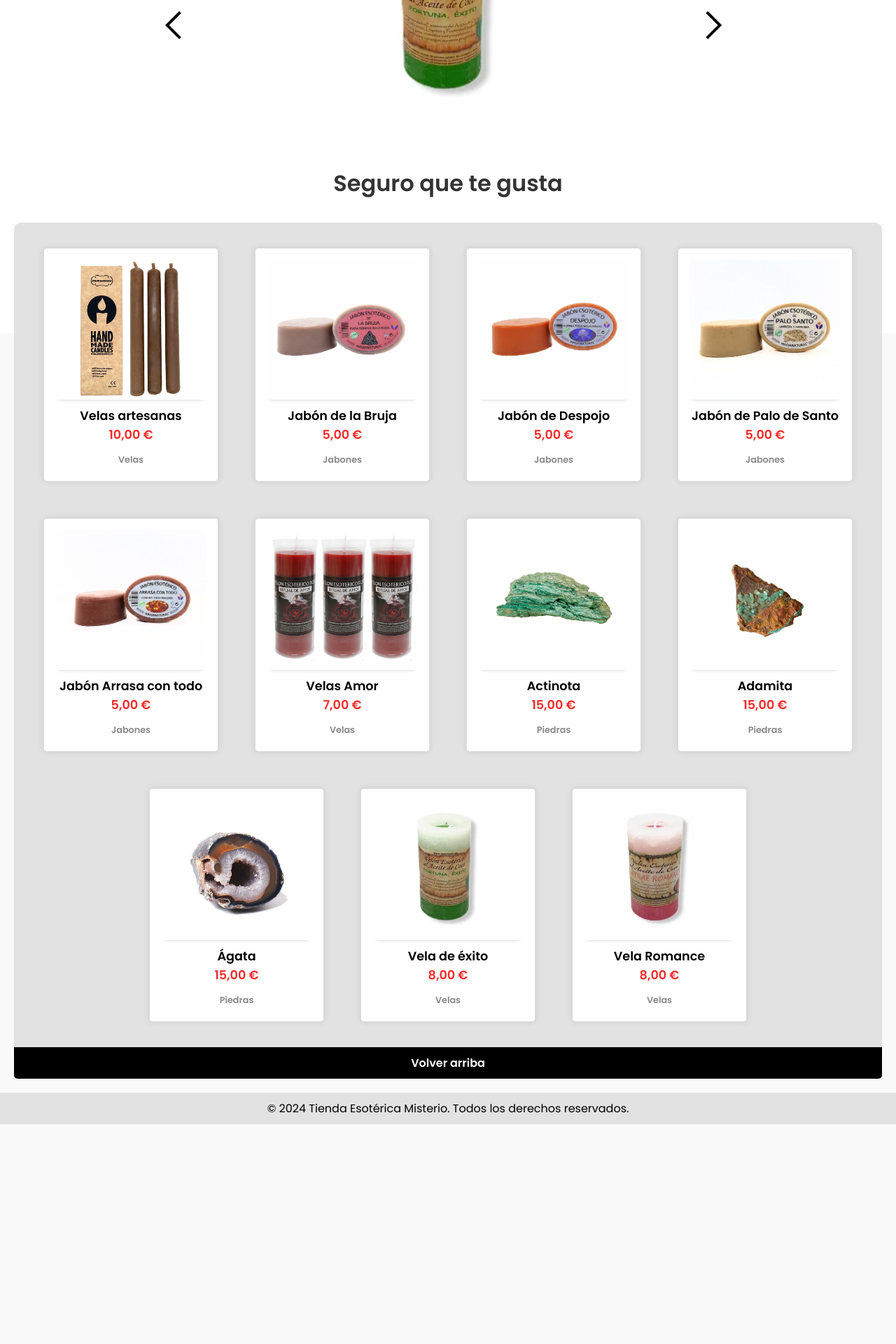
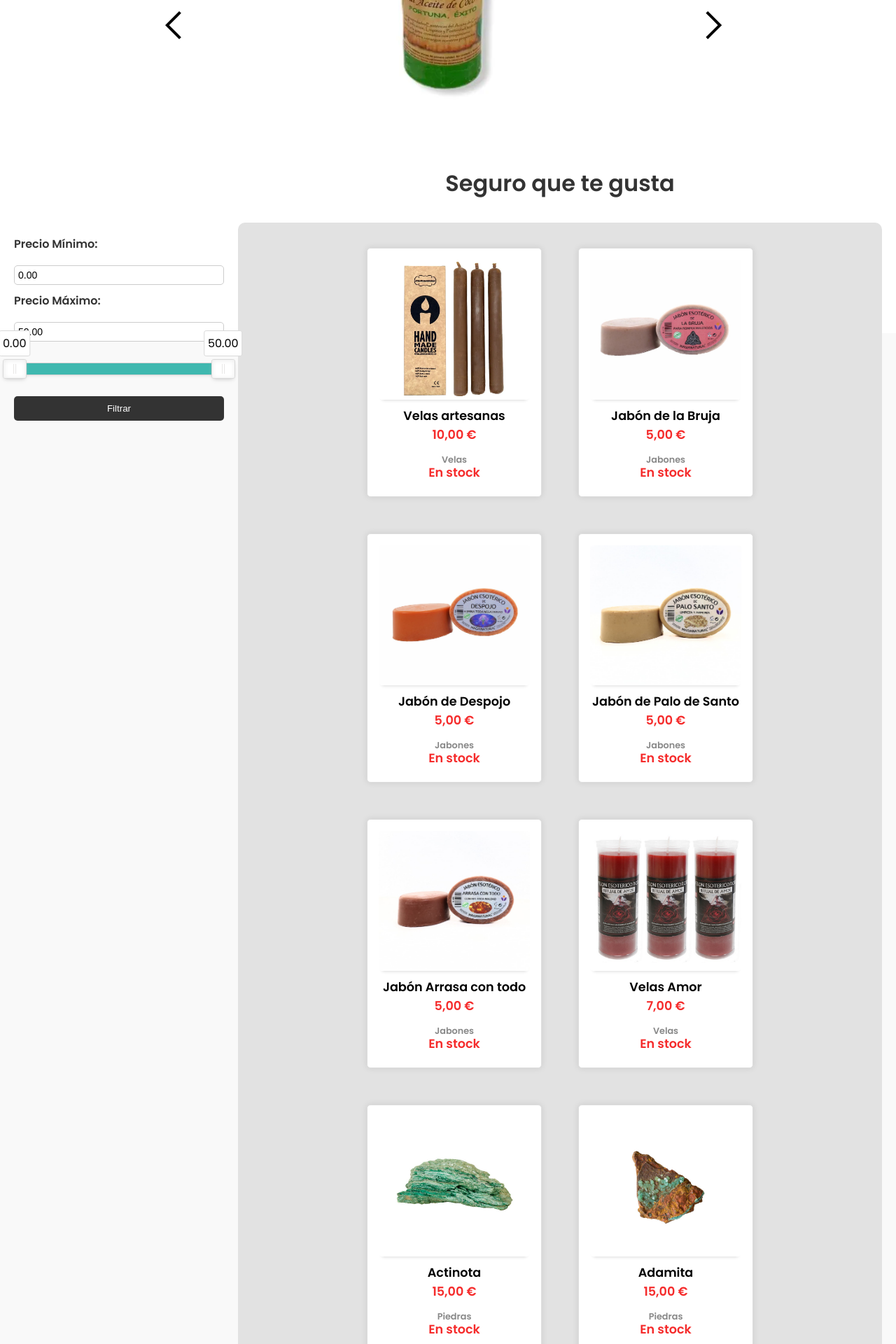
Before and after one commit to HectorNG840/tienda_Esoterica, a Django app: page / in a window 1280 px wide. Shown: the part 324-2244 px from the top of the page at 70% size. Before the commit the page ends 1930 px from the top, so only its background shows below. Run offline with Django 5.2, Linux system fonts and the light colour scheme; data comes from the database, SQL or seed files in the repository; both versions use the stored data as it was after the commit; some libraries are stand-ins or nearby versions.

Commit message:
Feat: Add price slide and quantity to the products

```diff
--- a/tienda/static/css/base.css
+++ b/tienda/static/css/base.css
@@ -487,3 +487,90 @@ footer {
 .confirmar-boton:hover {
     background-color: #555;
 }
+
+.main-container {
+    display: flex;
+    gap: 20px;
+}
+
+.filtros {
+    flex: 1;
+    max-width: 300px;
+    margin-top: 150px;
+}
+
+.filtros-form {
+    display: flex;
+    flex-direction: column;
+    gap: 10px;
+    margin-bottom: 20px;
+}
+
+.filtros-form label {
+    font-weight: bold;
+}
+.filtros-form input {
+    padding: 5px;
+    border: 1px solid #ccc;
+    border-radius: 5px;
+}
+
+#precio-slider {
+    margin: 20px 0;
+
+
+}
+
+.filtros-boton {
+    background-color: #333;
+    color: #fff;
+    padding: 10px 20px;
+    border: none;
+    border-radius: 5px;
+    cursor: pointer;
+    transition: background-color 0.3s;
+}
+
+.filtros-boton:hover {
+    background-color: #555;
+}
+
+.productos {
+    flex: 3;
+}
+
+.product-grid {
+    display: flex;
+    flex-wrap: wrap;
+    gap: 20px;
+}
+.product-item {
+    background-color: #fff;
+    border: 1px solid #ddd;
+    border-radius: 5px;
+    padding: 10px;
+    width: calc(33.333% - 20px);
+    box-sizing: border-box;
+    text-align: center;
+}
+
+.product-item img {
+    max-width: 100%;
+    height: auto;
+    border-radius: 5px;
+}
+
+.product-item h3 {
+    font-size: 1.2em;
+    margin: 10px 0;
+}
+
+.product-item p {
+    margin: 5px 0;
+}
+
+
+.categoria {
+    font-size: 0.9em;
+    color: #666;
+}
--- a/tienda/tiendaEsoterica/models.py
+++ b/tienda/tiendaEsoterica/models.py
@@ -30,6 +30,7 @@ class Producto(models.Model):
     precio = models.DecimalField(max_digits=10, decimal_places=2)
     imagen = models.ImageField(upload_to='productos/')
     categoria = models.ForeignKey(Categoria, on_delete=models.CASCADE, related_name='productos')
+    cantidad = models.PositiveIntegerField(default=100)
 
     def __str__(self):
         return self.nombre
--- a/tienda/tiendaEsoterica/templates/base.html
+++ b/tienda/tiendaEsoterica/templates/base.html
@@ -11,6 +11,8 @@
     <link rel="stylesheet" href="https://fonts.googleapis.com/css2?family=Poppins:wght@300;400;600&display=swap">
     <link rel="shortcut icon" type="image/png" href="{% static 'images/logoMisterio.png' %}">
     <link rel="stylesheet" href="{% static 'css/base.css' %}">
+    <link rel="stylesheet" href="https://cdnjs.cloudflare.com/ajax/libs/noUiSlider/15.5.0/nouislider.min.css">
+    <script src="https://cdnjs.cloudflare.com/ajax/libs/noUiSlider/15.5.0/nouislider.min.js"></script>
 
 </head>
 <body>
--- a/tienda/tiendaEsoterica/templates/inicio.html
+++ b/tienda/tiendaEsoterica/templates/inicio.html
@@ -34,18 +34,22 @@
   <script src="{% static 'js/carrusel.js' %}"></script>
 </section>
 
-<section>
-  <!--<form method="get" action="." class="filter">
-    <label for="categoria">Filtrar por categoría:</label>
-    <select name="categoria" id="categoria" onchange="this.form.submit()">
-      <option value="">Todas las categorías</option>
-      {% for categoria in categorias %}
-        <option value="{{ categoria.id }}" {% if request.GET.categoria == categoria.id|stringformat:"s" %}selected{% endif %}>
-          {{ categoria.nombre }}
-        </option>
-      {% endfor %}
-    </select>
-  </form> -->
+<div class="main-container">
+  <section class="filtros">
+    <form method="get" class="filtros-form">
+      <label for="precio_min">Precio Mínimo:</label>
+      <input type="number" id="precio_min" name="precio_min" value="{{ precio_min|default_if_none:'' }}" min="0" step="0.01" readonly>
+
+      <label for="precio_max">Precio Máximo:</label>
+      <input type="number" id="precio_max" name="precio_max" value="{{ precio_max|default_if_none:'' }}" min="0" step="0.01" readonly>
+
+      <div id="precio-slider"></div>
+
+      <button type="submit" class="filtros-boton">Filtrar</button>
+    </form>
+  </section>
+
+  <section class="productos">
     <h2>Seguro que te gusta</h2>
     <div class="product-grid">
       {% for producto in productos %}
@@ -54,12 +58,18 @@
           <h3>{{ producto.nombre }}</h3>
           <p>{{ producto.precio }} €</p>
           <p class="categoria">{{ producto.categoria.nombre }}</p>
+          {% if producto.cantidad > 0 %}
+            <p class="stock">En stock</p>
+          {% else %}
+            <p class="no-stock">Fuera de stock</p>
+          {% endif %}
         </a>
       {% empty %}
         <p>No hay productos disponibles.</p>
       {% endfor %}
     </div>
   </section>
+</div>
 
 <div id="back-to-top" onclick="scrollToTop()">
 Volver arriba
@@ -68,6 +78,35 @@
   function scrollToTop() {
     window.scrollTo({ top: 0, behavior: 'smooth' });
   }
+
+  // Configurar el slider de precios
+  document.addEventListener('DOMContentLoaded', function() {
+    var slider = document.getElementById('precio-slider');
+    noUiSlider.create(slider, {
+      start: [{{ precio_min|default_if_none:0 }}, {{ precio_max|default_if_none:1000 }}],
+      connect: true,
+      range: {
+        'min': 0,
+        'max': 50
+      },
+      step: 0.5,
+      tooltips: [true, true],
+      format: {
+        to: function (value) {
+          return value.toFixed(2);
+        },
+        from: function (value) {
+          return Number(value);
+        }
+      }
+    });
+
+    // Actualizar los campos de entrada cuando se cambie el slider
+    slider.noUiSlider.on('update', function (values, handle) {
+      document.getElementById('precio_min').value = values[0];
+      document.getElementById('precio_max').value = values[1];
+    });
+  });
 </script>
 
 {% endblock %}
--- a/tienda/tiendaEsoterica/templatetags/custom_filters.py
+++ b/tienda/tiendaEsoterica/templatetags/custom_filters.py
@@ -3,5 +3,5 @@ from django import template
 register = template.Library()
 
 @register.filter
-def to_range(value):
-    return range(1, value + 1)
+def to_range(start, end):
+    return range(start, end + 1)
--- a/tienda/tiendaEsoterica/views.py
+++ b/tienda/tiendaEsoterica/views.py
@@ -16,16 +16,24 @@ def inicio(request):
 
     query = request.GET.get('search', '').strip()
     categoria_id = request.GET.get('categoria', None)
+    precio_min = request.GET.get('precio_min')
+    precio_max = request.GET.get('precio_max')
 
     productos = Producto.objects.all()
     if categoria_id:
         productos = productos.filter(categoria_id=categoria_id)
     if query:
         productos = productos.filter(nombre__icontains=query)
+    if precio_min:
+        productos = productos.filter(precio__gte=precio_min)
+    if precio_max:
+        productos = productos.filter(precio__lte=precio_max)
 
     return render(request, 'inicio.html', {
         'productos': productos,
         'categorias': categorias,
+        'precio_min': precio_min,
+        'precio_max': precio_max,
     })
 
 
@@ -95,6 +103,8 @@ def editar_perfil(request):
 def add_to_cart(request, producto_id):
     producto = get_object_or_404(Producto, id=producto_id)
     cantidad = int(request.POST.get('cantidad', 1))
+    if producto.cantidad < cantidad:
+        return redirect('producto_detalle', pk=producto_id)
     if request.user.is_authenticated:
         carrito, created = Carrito.objects.get_or_create(user=request.user)
     else:
@@ -112,6 +122,8 @@ def add_to_cart(request, producto_id):
     else:
         carrito_item.cantidad = cantidad
     carrito_item.save()
+    producto.cantidad -= cantidad
+    producto.save()
     return redirect('carrito')
 
 def remove_from_cart(request, producto_id):
```
Also changed, not shown: tienda/tiendaEsoterica/templates/producto_detalle.html (+9 -6 lines), tienda/db.sqlite3, tienda/tiendaEsoterica/migrations/0008_producto_cantidad.py (added). Lines whose indentation alone changed are shown as unchanged.
